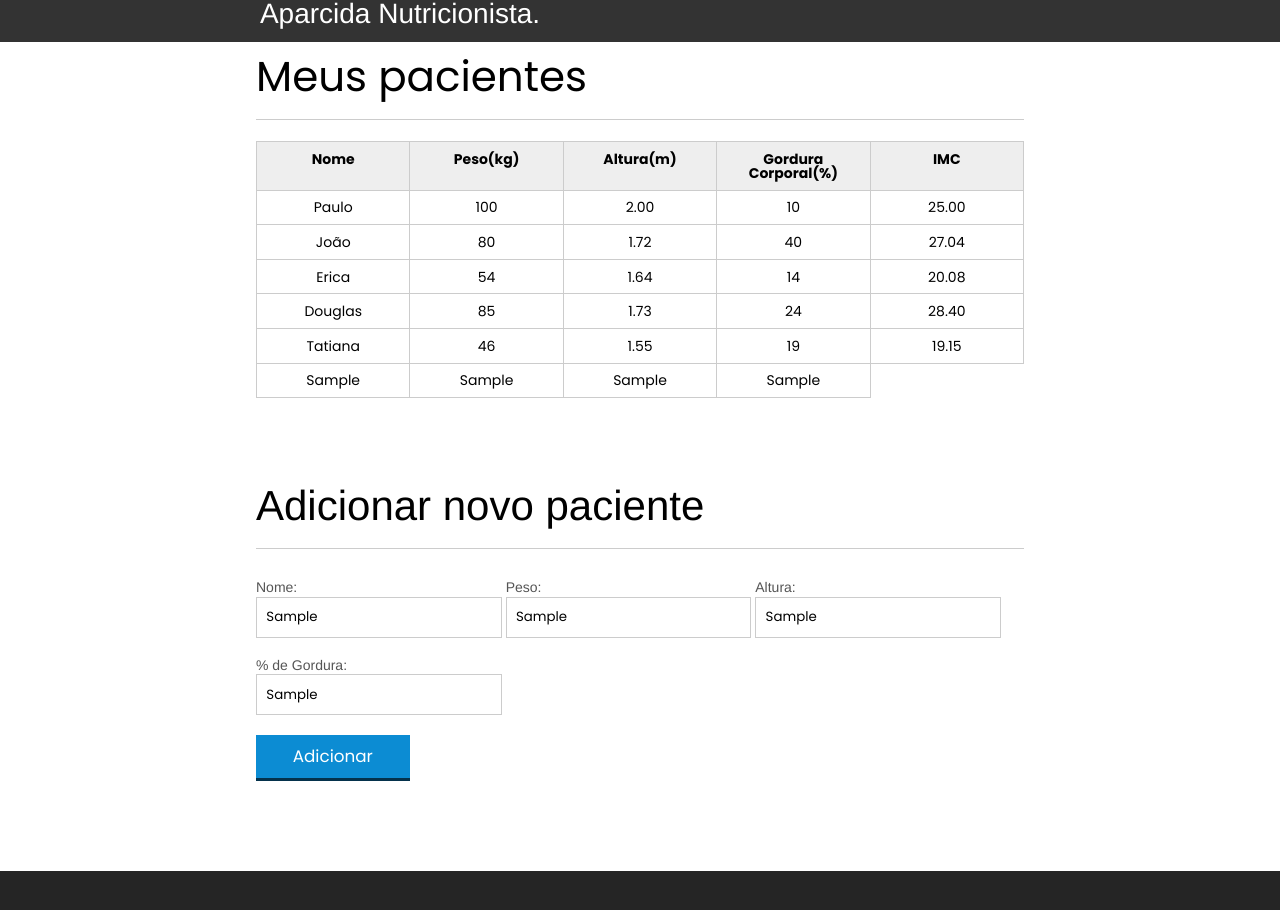
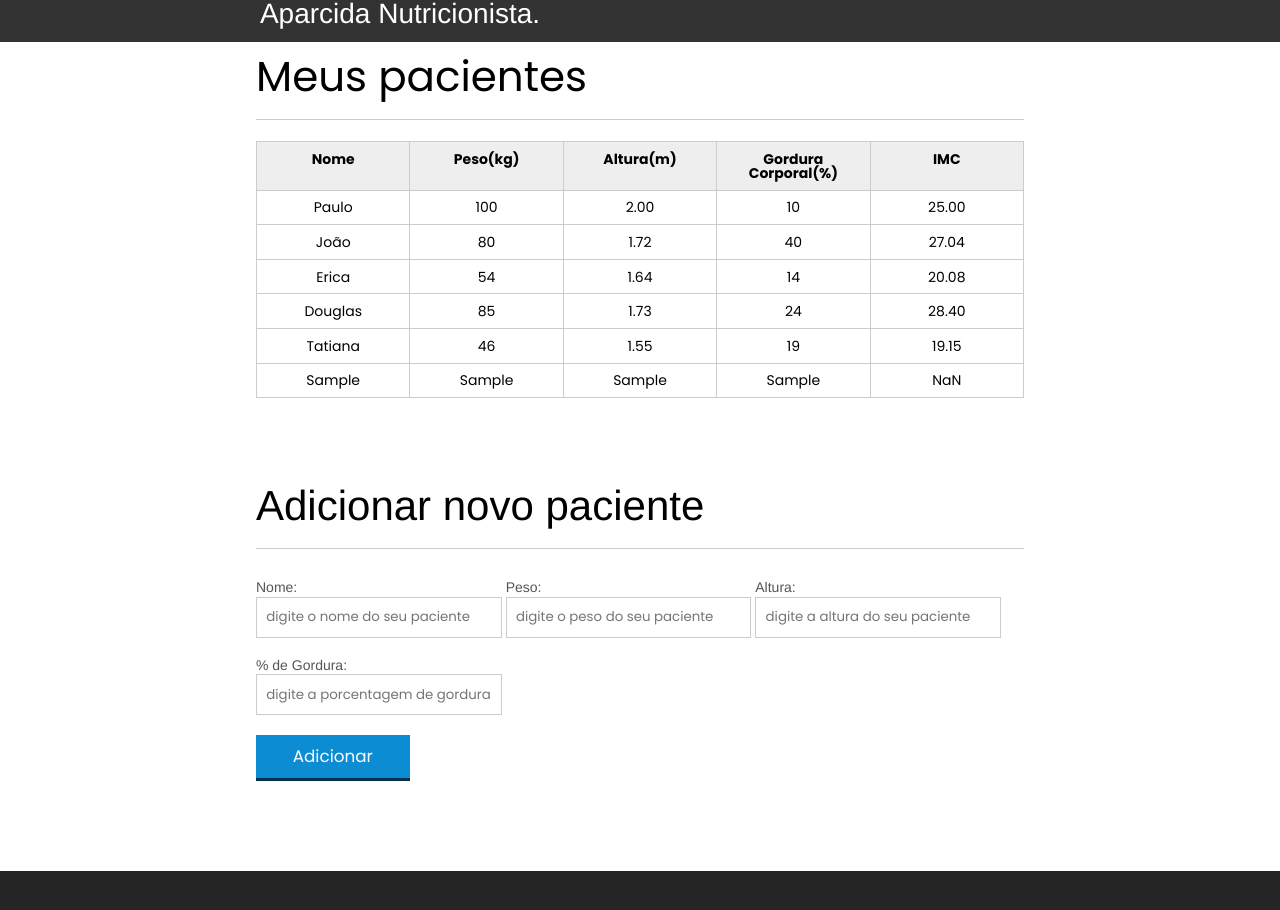
Before and after one commit to DiogoHSSantos/Tabela-de-Clientes, a plain HTML site: page index.html in a window 1280 px wide. Both pictures are taken after typing "Sample", "Sample", "Sample", "Sample" into the empty fields and a click on the button "Adicionar". Drawn offline with nearby package versions, Linux system fonts and the light colour scheme.

Commit message:
continuei as aulas da alura

```diff
--- a/index.html
+++ b/index.html
@@ -99,6 +99,7 @@
 
 		<footer></footer>
 		<script src="js/main.js"></script>
+		<script src="js/adicionaPaciente.js"></script>
 
 	</body>
 </html>
--- /dev/null
+++ b/js/adicionaPaciente.js
@@ -0,0 +1,69 @@
+let adicionarPaci = document.querySelector('#adicionar-paciente');
+
+adicionarPaci.addEventListener('click', () => {
+    event.preventDefault()
+    let form = document.querySelector('#form-adiciona');
+    let inputs = form.querySelectorAll('input')
+
+    for(let i = 0 ; i < inputs.length ; i++){
+        var valor = inputs[i].value;
+    };
+
+
+    if(valor == ''){
+        mensagemDeErro()
+    }else{
+        let paciente = obtemPacienteDoForm(form);
+
+        let pacienteTr = montaTr(paciente);
+
+
+        let tabela = document.querySelector('#tabela-pacientes');
+        tabela.appendChild(pacienteTr);
+
+        form.reset();
+    }
+});
+
+
+function obtemPacienteDoForm(form){
+
+    let paciente = {
+        nome: form.nome.value,
+        peso: form.peso.value,
+        altura: form.altura.value,
+        gordura: form.gordura.value ,
+        imc: calculaImc(form.altura.value, form.peso.value)
+    }
+
+    return paciente;
+};
+
+
+function montaTr(paciente){
+    let pacienteTr = document.createElement("tr");
+    pacienteTr.classList.add('paciente')
+
+    pacienteTr.appendChild(montaTd(paciente.nome, 'info-nome'));
+    pacienteTr.appendChild(montaTd(paciente.peso, 'info-peso'));
+    pacienteTr.appendChild(montaTd(paciente.altura, 'info-altura'));
+    pacienteTr.appendChild(montaTd(paciente.gordura, 'info-gordura'));
+    pacienteTr.appendChild(montaTd(paciente.imc, 'info-imc'));
+
+    return pacienteTr;
+};
+
+function montaTd(dado, classe){
+    let td = document.createElement('td');
+    td.textContent = dado;
+    td.classList.add(classe);
+
+    return td;
+};
+
+function mensagemDeErro(){
+
+    let erro = alert('Valor Faltando.');
+    return erro;
+
+};
--- a/js/main.js
+++ b/js/main.js
@@ -22,7 +22,7 @@ for (let i = 0 ; i < pacientes.length ; i++){
 
     let result = pacientes[i].querySelector('.info-imc');
 
-    let imc = peso / (altura * altura);
+
 
     if(peso > 400){
         result.innerHTML = 'peso invalido!';
@@ -31,43 +31,13 @@ for (let i = 0 ; i < pacientes.length ; i++){
         result.innerHTML = 'altura invalida!';
         pacientes[i].classList.add('campo-invalido');
     }else{
-
-        result.innerHTML = (imc.toFixed(2));
+        let imc = calculaImc(altura, peso);
+        result.innerHTML = imc;
     }
 }
 
-
-let adicionarPaci = document.querySelector('#adicionar-paciente');
-
-adicionarPaci.addEventListener('click', () => {
-    event.preventDefault()
-
-    let form = document.querySelector('#form-adiciona');
-
-    let nome = form.nome.value;
-    let peso = form.peso.value;
-    let altura = form.altura.value;
-    let gordura =  form.gordura.value;
-
-    let pacienteTr = document.createElement("tr");
-
-    let nomeTd = document.createElement("td");
-    let pesoTd = document.createElement("td");
-    let alturaTd = document.createElement("td");
-    let gorduraTd = document.createElement("td");
-    let imcTd = document.createElement("td");
-
-    nomeTd.textContent = nome;
-    pesoTd.textContent = peso;
-    alturaTd.textContent = altura;
-    gorduraTd.textContent = gordura;
-
-    pacienteTr.appendChild(nomeTd);
-    pacienteTr.appendChild(pesoTd);
-    pacienteTr.appendChild(alturaTd);
-    pacienteTr.appendChild(gorduraTd);
-
-    let tabela = document.querySelector('#tabela-pacientes')
-
-    tabela.appendChild(pacienteTr)
-})
+function calculaImc(altura, peso){
+    let imc = 0;
+    imc = peso / (altura * altura);
+    return imc.toFixed(2);
+}
```
